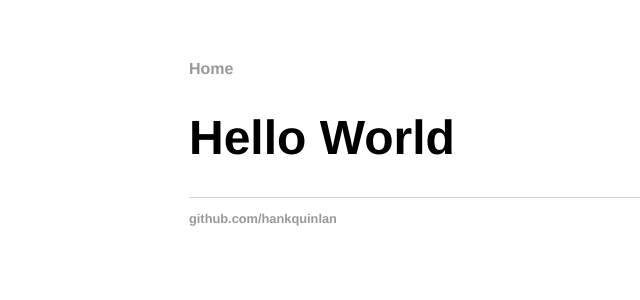
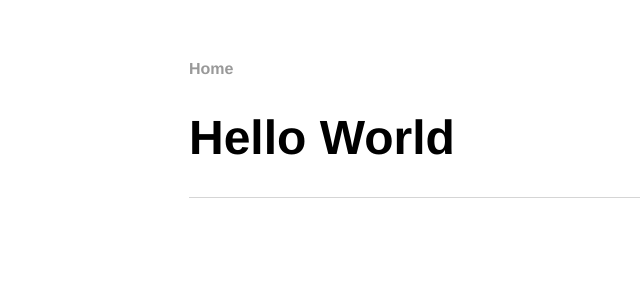
Before and after one commit to danbadge/danbadge.github.io, a Jekyll site: the page built from index.html, in a window 1280 px wide. Shown: the top 300 px of the page, without its empty margins (3-643 px from the left). Built offline with Jekyll 4.4.1, drawn with Linux system fonts in a browser that asks for light colours.

Commit message:
remove some stuff

```diff
--- a/_layouts/default.html
+++ b/_layouts/default.html
@@ -12,14 +12,9 @@
         </ul>
     </nav>
     <div class="container">
-
       {{ content }}
-
-      </div><!-- /.container -->
+    </div>
     <footer>
-          <ul>
-              <li><a href="https://github.com/hankquinlan">github.com/hankquinlan</a></li>
-        </ul>
     </footer>
   </body>
 </html>
```
Lines whose indentation alone changed are shown as unchanged.
